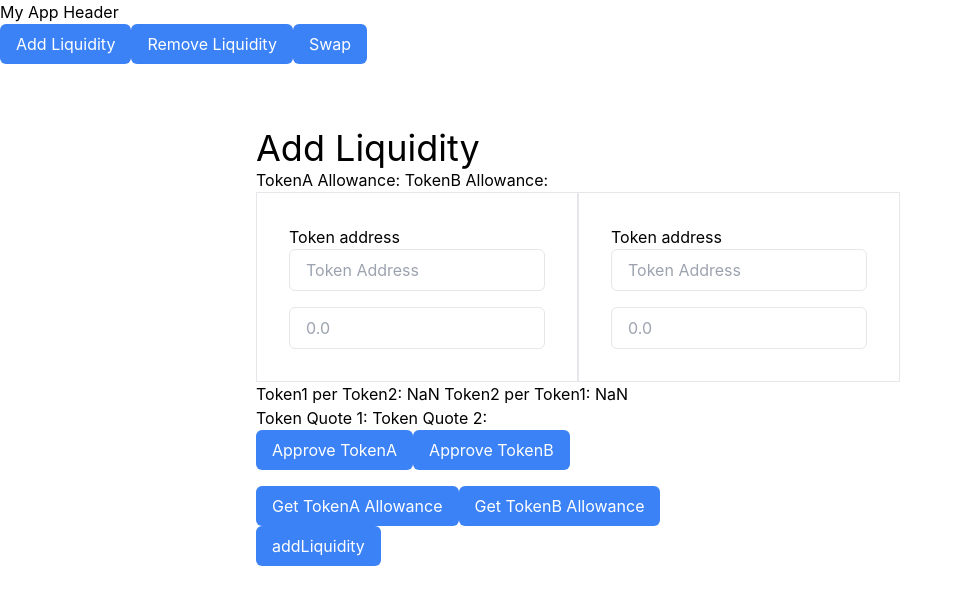
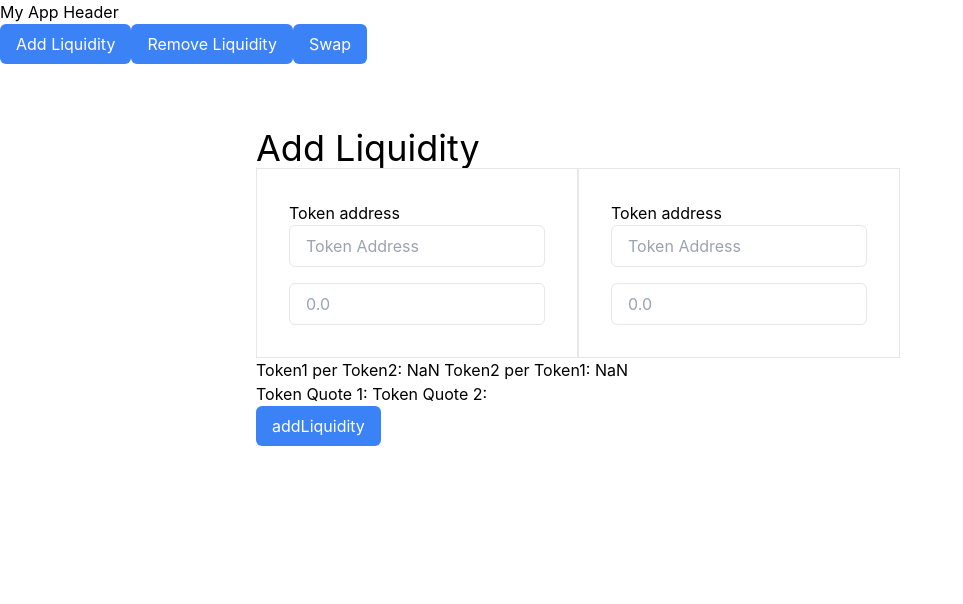
Before and after one commit to peace220/PoolSwap, a React (Create React App) app in the folder frontend/: page /liquidity-pool in a window 1280 px wide. Shown: the top 604 px of the page, without its empty margins (0-963 px from the left). Built offline with nearby package versions, Linux system fonts and the light colour scheme; a web font is replaced by a local one.

Commit message:
Remove Liquidity

```diff
--- a/frontend/src/hooks/useRouterContract.js
+++ b/frontend/src/hooks/useRouterContract.js
@@ -2,7 +2,7 @@ import { getContract } from "../hooks/useContracts";
 import uniSwapRouter_ABI from "../abi/uniswapRouter";
 import { ethers } from "ethers";
 import BigNumber from 'bignumber.js';
-import { getTokenAllowance, getTokenApproval, getTokenSymbol, getTokenDecimal} from "./useTokenContract";
+import { getTokenAllowance, getTokenApproval, getTokenSymbol, getTokenDecimal, getUserBalance, getTotalSupply} from "./useTokenContract";
 
 const contractAddress = "0x7a250d5630B4cF539739dF2C5dAcb4c659F2488D"; // uniswapRouterv2
 const Fee = 0.003;
@@ -21,12 +21,10 @@ export async function useAddLiquidity(
     checkTokenAllowance(token1Amount, userAddress, tokenAddress1, provider);
     const contract = getContract(contractAddress, uniSwapRouter_ABI, provider, userAddress);
     const deadline = Math.floor(Date.now() / 1000) + 600; // 10minute from the add liquidity
-    console.log(deadline);
     const token1PerToken2 = tokenReserve[0]/tokenReserve[1];
     let token2Amount = token1Amount*token1PerToken2;
     checkTokenAllowance(token2Amount, userAddress, tokenAddress2, provider);
     token2Amount = parseFloat(token2Amount).toFixed(6);
-
     const tokenDecimal1 = await getTokenDecimal(tokenAddress1,provider)
     const tokenDecimal2 = await getTokenDecimal(tokenAddress2,provider)
 
@@ -41,10 +39,6 @@ export async function useAddLiquidity(
         amountOutMinToken2 = ethers.utils.parseEther(amountOutMinToken2.toString());
         token2Amount = ethers.utils.parseEther(token2Amount.toString());
         token1Amount = ethers.utils.parseEther(token1Amount.toString());
-        console.log(amountOutMinToken1.toString());
-        console.log(amountOutMinToken2.toString());
-        console.log(token1Amount.toString());
-        console.log(token2Amount.toString());
         await contract.addLiquidity(
             tokenAddress1,
             tokenAddress2,
@@ -159,15 +153,25 @@ export function calculateSlipageRatio(amountIn, tokenReserve, provider) {
     return slippage / amountOutV2;
 }
 
-export function useRemoveLiquidity(
+export async function useRemoveLiquidity(
     tokenAddress1,
     tokenAddress2,
-    token1Amount,
+    liquidityPrecentage,
     userAddress,
     provider,
     tokenReserve){
+        const contract = getContract(contractAddress, uniSwapRouter_ABI, provider, userAddress);
+        const totalSupply = await getTotalSupply(tokenAddress1,tokenAddress2,provider);
+        let userBalance = await getUserBalance(tokenAddress1,tokenAddress2,provider,userAddress);
+        const liquidity = userBalance * liquidityPrecentage / 100;
+        const amountA = liquidity * tokenReserve[0] / totalSupply;
+        const amountB = liquidity * tokenReserve[1] / totalSupply;
+        const amountAMin = amountA /100 * 95
+        const amountBMin = amountB /100 * 95
+        const deadline = Math.floor(Date.now() / 1000) + 600;
+        await contract.removeLiquidity(tokenAddress1,tokenAddress2,liquidity,amountAMin,amountBMin,userAddress,deadline);
+}
 
-}
 function slipCalcV2(_amountIn, _reserveIn, _reserveOut, _deciIn, _deciOut, Fee) {
     // _deciIn and _deciOut for decimal places correction of reserves
     let amountInBN = BigNumber(_amountIn);
@@ -228,7 +232,8 @@ async function checkTokenAllowance(tokenAmount, userAddress, tokenAddress, provi
 };
 
 function calcAmountToken(amountIn, reserveToken0, reserveToken1) {
-    const inputToken0 = new BigNumber(amountIn);
+    let inputToken0 = amountIn * (10**18);
+    inputToken0 = new BigNumber(inputToken0);
     const reserveToken0BN = new BigNumber(reserveToken0);
     const reserveToken1BN = new BigNumber(reserveToken1);
     const k = reserveToken0BN.times(reserveToken1BN);
--- a/frontend/src/hooks/useTokenContract.js
+++ b/frontend/src/hooks/useTokenContract.js
@@ -1,5 +1,7 @@
 import { getContract } from "../hooks/useContracts";
 import ERC20_ABI from "../abi/erc20.json";
+import UniFactoryABI from "../abi/uniswapFactory.json";
+import UniPairABI from "../abi/uniswapPair.json";
 import { ethers } from "ethers";
 
 export async function getTokenApproval(signer,tokenAddress,provider){
@@ -45,3 +47,22 @@ export async function getTokenDecimal(tokenAddress,provider){
         console.log(error);
     }
 }
+
+export async function getUserBalance(tokenAddress1,tokenAddress2,provider,userAddress){
+    const factoryAddress = "0x5C69bEe701ef814a2B6a3EDD4B1652CB9cc5aA6f"
+    const uniFactoryContract = getContract(factoryAddress,UniFactoryABI,provider)
+    const liquidityPoolAddress = await uniFactoryContract.getPair(tokenAddress1, tokenAddress2);
+    const pairContract = getContract(liquidityPoolAddress,UniPairABI,provider);
+    let userBalance = await pairContract.balanceOf(userAddress);
+    // userBalance = ethers.utils.formatEther(userBalance);
+    return userBalance;
+}
+
+export async function getTotalSupply(tokenAddress1,tokenAddress2,provider){
+    const factoryAddress = "0x5C69bEe701ef814a2B6a3EDD4B1652CB9cc5aA6f"
+    const uniFactoryContract = getContract(factoryAddress,UniFactoryABI,provider)
+    const liquidityPoolAddress = await uniFactoryContract.getPair(tokenAddress1, tokenAddress2);
+    const pairContract = getContract(liquidityPoolAddress,UniPairABI,provider);
+    const totalSupply = await pairContract.totalSupply();
+    return totalSupply;
+}
--- a/frontend/src/interface/PoolSwap/LiquidityPool.jsx
+++ b/frontend/src/interface/PoolSwap/LiquidityPool.jsx
@@ -41,22 +41,6 @@ const LiquidityPool = () => {
 
   }, [tokenAddress1, tokenAddress2, tokenAmount1, tokenAmount2]);
 
-  const getToken1Allowance = async()=>{
-    const temptokenAllowance = await getTokenAllowance(defaultAccount,tokenAddress1,provider);
-    setTokenAllowance1(temptokenAllowance);
-  }
-  const getToken2Allowance = async()=>{
-    const temptokenAllowance = await getTokenAllowance(defaultAccount,tokenAddress2,provider);
-    setTokenAllowance2(temptokenAllowance);
-  }
-  const getToken1Approval = async () => {
-    getTokenApproval(defaultAccount, tokenAddress1, provider)
-  }
-
-  const getToken2Approval = async () => {
-    getTokenApproval(defaultAccount, tokenAddress2, provider)
-  }
-
   async function AddLiquidity (){
     useAddLiquidity(tokenAddress1,tokenAddress2,tokenAmount1,defaultAccount,provider,tokenReserve)
   }
@@ -82,7 +66,6 @@ const LiquidityPool = () => {
     <div className="mt-16 ml-64">
       <h1 className ="text-4xl">Add Liquidity</h1>
       {defaultAccount && <h3> Address: {defaultAccount} </h3>}
-      <h2>TokenA Allowance: {tokenAllowance1}     TokenB Allowance: {tokenAllowance2}</h2>
       {/*<-- Swap and Pool--> */}
 
       <div className="flex flex-warp">
@@ -144,30 +127,6 @@ const LiquidityPool = () => {
           Token Quote 1: {tokenQuote1} Token Quote 2:{tokenQuote2}
         </h1>
       </div>
-      <div className="mb-4">
-        <button
-          className="px-4 py-2 bg-blue-500 text-white rounded-md focus:outline-none hover:bg-blue-600"
-          onClick={getToken1Approval}
-        >
-          Approve TokenA
-        </button>
-        <button className="px-4 py-2 bg-blue-500 text-white rounded-md focus:outline-none hover:bg-blue-600"
-          onClick={getToken2Approval}>
-          Approve TokenB
-        </button>
-      </div>
-      <div>
-        <button
-          className="px-4 py-2 bg-blue-500 text-white rounded-md focus:outline-none hover:bg-blue-600"
-          onClick={getToken1Allowance}
-        >
-          Get TokenA Allowance
-        </button>
-        <button className="px-4 py-2 bg-blue-500 text-white rounded-md focus:outline-none hover:bg-blue-600"
-          onClick={getToken2Allowance}>
-          Get TokenB Allowance
-        </button>
-      </div>
       <div>
       <button className="px-4 py-2 bg-blue-500 text-white rounded-md focus:outline-none hover:bg-blue-600"
           onClick={AddLiquidity}>
--- a/frontend/src/interface/PoolSwap/RemoveLiquidity.jsx
+++ b/frontend/src/interface/PoolSwap/RemoveLiquidity.jsx
@@ -1,17 +1,15 @@
 import SetupSwapPool from "./SetupSwapPool";
 import { useEffect, useState } from "react";
-import { getTokenApproval , getTokenAllowance} from "../../hooks/useTokenContract";
 import { setupLiquidityPool } from "./LiquidityPoolSetup";
-import { useAddLiquidity } from "../../hooks/useRouterContract";
+import { useRemoveLiquidity } from "../../hooks/useRouterContract";
 
 const LiquidityPool = () => {
   const [tokenAddress1, setTokenAddress1] = useState("");
   const [tokenAddress2, setTokenAddress2] = useState("");
+  const [liquidityPercentage, setliquidityPercentage] = useState("");
   const [tokenAmount1, setTokenAmount1] = useState("");
   const [tokenAmount2, setTokenAmount2] = useState("");
   const [tokenReserve, setTokenReserve] = useState([]);
-  const [tokenAllowance1, setTokenAllowance1] = useState("");
-  const [tokenAllowance2, setTokenAllowance2] = useState("");
   const [tokenQuote1, setTokenQuote1] = useState(null);
   const [tokenQuote2, setTokenQuote2] = useState(null);
   const [prevTokenAmount1, setPrevTokenAmount1] = useState("");
@@ -40,17 +38,8 @@ const LiquidityPool = () => {
 
   }, [tokenAddress1, tokenAddress2, tokenAmount1, tokenAmount2]);
 
-  const getToken1Allowance = async()=>{
-    const temptokenAllowance = await getTokenAllowance(defaultAccount,tokenAddress1,provider);
-    setTokenAllowance1(temptokenAllowance);
-  }
-  const getToken2Allowance = async()=>{
-    const temptokenAllowance = await getTokenAllowance(defaultAccount,tokenAddress2,provider);
-    setTokenAllowance2(temptokenAllowance);
-  }
-
-  async function AddLiquidity (){
-    useAddLiquidity(tokenAddress1,tokenAddress2,tokenAmount1,defaultAccount,provider,tokenReserve)
+  async function RemoveLiquidity (){
+    useRemoveLiquidity(tokenAddress1,tokenAddress2,liquidityPercentage,defaultAccount,provider,tokenReserve)
   }
 
   {/*<---- Interface Handler ----> */}
@@ -63,7 +52,7 @@ const LiquidityPool = () => {
   };
 
   const handleToken1AmountChange = (event) => {
-    setTokenAmount1(event.target.value);
+    setliquidityPercentage(event.target.value);
   };
 
   const handleToken2AmountChange = (event) => {
@@ -74,7 +63,6 @@ const LiquidityPool = () => {
     <div className="mt-16 ml-64">
       <h1 className ="text-4xl">Remove Liquidity</h1>
       {defaultAccount && <h3> Address: {defaultAccount} </h3>}
-      <h2>TokenA Allowance: {tokenAllowance1}     TokenB Allowance: {tokenAllowance2}</h2>
       {/*<-- Swap and Pool--> */}
 
       <div className="flex flex-warp">
@@ -97,7 +85,7 @@ const LiquidityPool = () => {
             className="w-64 px-4 py-2 rounded-md border focus:outline-none focus:ring focus:border-blue-300"
             type="text"
             placeholder="0.0"
-            value={tokenAmount1}
+            value={liquidityPercentage}
             onChange={handleToken1AmountChange}
           />
         </div>
@@ -137,20 +125,8 @@ const LiquidityPool = () => {
         </h1>
       </div>
       <div>
-        <button
-          className="px-4 py-2 bg-blue-500 text-white rounded-md focus:outline-none hover:bg-blue-600"
-          onClick={getToken1Allowance}
-        >
-          Get TokenA Allowance
-        </button>
-        <button className="px-4 py-2 bg-blue-500 text-white rounded-md focus:outline-none hover:bg-blue-600"
-          onClick={getToken2Allowance}>
-          Get TokenB Allowance
-        </button>
-      </div>
-      <div>
       <button className="px-4 py-2 bg-blue-500 text-white rounded-md focus:outline-none hover:bg-blue-600"
-          onClick={AddLiquidity}>
+          onClick={RemoveLiquidity}>
           RemoveLiquidity
         </button>
       </div>
--- a/frontend/src/interface/PoolSwap/swapping.jsx
+++ b/frontend/src/interface/PoolSwap/swapping.jsx
@@ -14,7 +14,7 @@ const Swapping = () => {
     const [tokenQuote2, setTokenQuote2] = useState(null);
     const [prevTokenAmount1, setPrevTokenAmount1] = useState("");
     const [prevTokenAmount2, setPrevTokenAmount2] = useState("");
-    const { provider, uniFactoryContract, uniRouterContract, defaultAccount, checkTokenContractOnGoerli } = SetupSwapPool();
+    const { provider, uniFactoryContract, uniRouterContract, defaultAccount } = SetupSwapPool();
 
 
     useEffect(() => {
```
